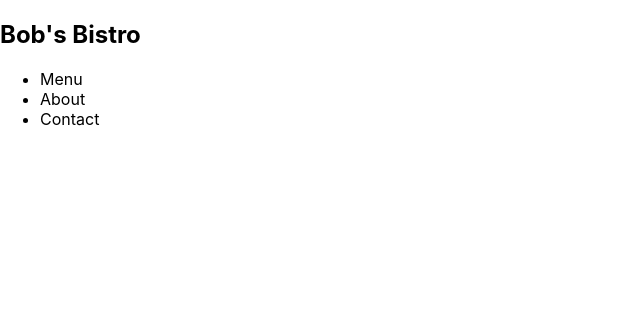
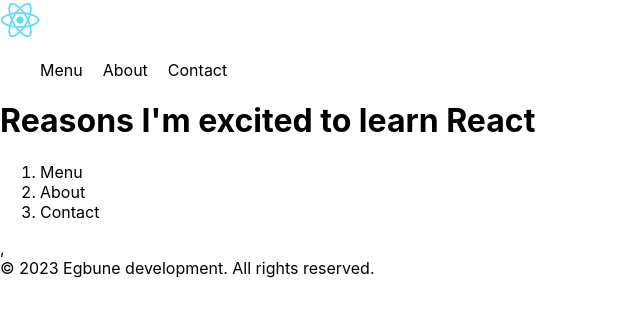
Before and after one commit to jegbune/my-React-app, a React (Create React App) app: page / in a window 1280 px wide. Shown: the top 316 px of the page, without its empty margins (0-640 px from the left). Built offline with nearby package versions, Linux system fonts and the light colour scheme.

Commit message:
React lesson on UI design

```diff
--- a/src/App.css
+++ b/src/App.css
@@ -36,3 +36,11 @@
     transform: rotate(360deg);
   }
 }
+.nav-list {
+  list-style-type: none;
+  display: flex;
+}
+
+li{
+  padding-right: 20px;
+}
--- a/src/App.js
+++ b/src/App.js
@@ -1,20 +1,55 @@
 // import logo from './logo.svg';
+// import logo from './logo512.png'
 import './App.css';
 
-const navbar = (
-  <nav>
-      <h1>Bob's Bistro</h1>
-      <ul>
-        <li>Menu</li>
-        <li>About</li>
-        <li>Contact</li>
-      </ul>
-    </nav>
+function Header() {
+
+  return (
+    <header>
+      <nav>
+      <img src="./logo512.png" width= "40px" />
+      </nav>
+    </header>
+
+  )
+}
+function MainContent() {
+  return (
+    <div>
+       <ul className='nav-list'>
+          <li>Menu</li>
+          <li>About</li>
+          <li>Contact</li>
+        </ul>
+
+      <h1>Reasons I'm excited to learn React</h1>
+        <ol>
+          <li>Menu</li>
+          <li>About</li>
+          <li>Contact</li>
+        </ol>
+    </div>
+  )
+}
+
+
+function Footer() {
+return (
+<footer>
+        © 2023 Egbune development. All rights reserved.
+      </footer>
 )
+
+}
+
 function App() {
   return (
-    navbar
-    );
+    <div>
+    <Header />
+    <MainContent />,
+    <Footer />
+    </div>
+  )
 
 }
 
```
Also changed, not shown: src/logo512.png (added).
